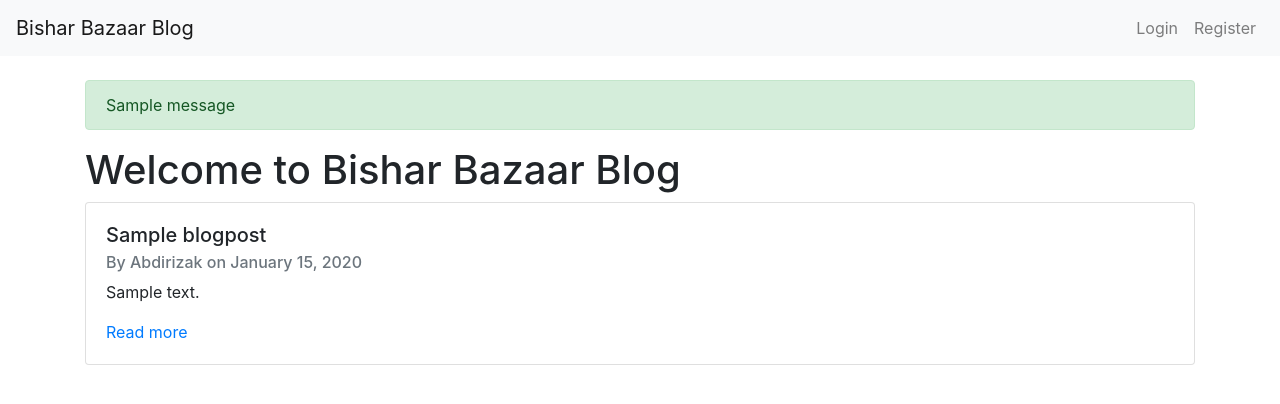
After one commit to Abdirizak0/Bishar_Bazaar_Blog, a Django app: page / in a window 1280 px wide. The commit adds this page. Shown: the top 404 px of the page. Run offline with Django 5.2, Linux system fonts and the light colour scheme; data comes from the database, SQL or seed files in the repository; both versions use the stored data as it was after the commit; tables that the repository leaves empty hold one stand-in row (values such as "Sample post"); one stand-in notice (Sample message) is shown; some libraries are stand-ins or nearby versions.

Commit message:
Implement create functionality for blog posts

```diff
--- a/Bazaarblog/templates/Bazaarblog/home.html
+++ b/Bazaarblog/templates/Bazaarblog/home.html
@@ -8,7 +8,7 @@
             <h5 class="card-title">{{ post.title }}</h5>
             <h6 class="card-subtitle mb-2 text-muted">By {{ post.author.username }} on {{ post.created_at|date:"F d, Y" }}</h6>
             <p class="card-text">{{ post.content|truncatewords:50 }}</p>
-                <a href="#" class="card-link">Read more</a>
+            <a href="{% url 'post_detail' post.pk %}" class="card-link">Read more</a>
         </div>
     </div>
 {% empty %}
--- /dev/null
+++ b/Bazaarblog/templates/base.html
@@ -0,0 +1,41 @@
+<!DOCTYPE html>
+<html lang="en">
+<head>
+    <meta charset="UTF-8">
+    <meta name="viewport" content="width=device-width, initial-scale=1.0">
+    <title>{% block title %}Bishar Bazaar Blog{% endblock %}</title>
+    <link rel="stylesheet" href="https://stackpath.bootstrapcdn.com/bootstrap/4.5.2/css/bootstrap.min.css">
+</head>
+<body>
+    <nav class="navbar navbar-expand-lg navbar-light bg-light">
+        <a class="navbar-brand" href="{% url 'home' %}">Bishar Bazaar Blog</a>
+        <div class="navbar-nav ml-auto">
+            {% if user.is_authenticated %}
+                <span class="navbar-text mr-3">Welcome, {{ user.username }}!</span>
+                <a class="nav-item nav-link" href="{% url 'create_post' %}">Create Post</a>
+                <a class="nav-item nav-link" href="{% url 'logout' %}">Logout</a>
+            {% else %}
+                <a class="nav-item nav-link" href="{% url 'login' %}">Login</a>
+                <a class="nav-item nav-link" href="{% url 'register' %}">Register</a>
+            {% endif %}
+        </div>
+    </nav>
+
+    <div class="container mt-4">
+        {% if messages %}
+            {% for message in messages %}
+                <div class="alert alert-{{ message.tags }}">
+                    {{ message }}
+                </div>
+            {% endfor %}
+        {% endif %}
+
+        {% block content %}
+        {% endblock %}
+    </div>
+
+    <script src="https://code.jquery.com/jquery-3.5.1.slim.min.js"></script>
+    <script src="https://cdn.jsdelivr.net/npm/@popperjs/core@2.5.3/dist/umd/popper.min.js"></script>
+    <script src="https://stackpath.bootstrapcdn.com/bootstrap/4.5.2/js/bootstrap.min.js"></script>
+</body>
+</html>
--- a/Bazaarblog/urls.py
+++ b/Bazaarblog/urls.py
@@ -5,4 +5,5 @@
     path('', views.home, name='home'),
     path('register/', views.register, name='register'),
     path('create/', views.create_post, name='create_post'),
+    path('post/<int:pk>/', views.post_detail, name='post_detail'),
 ]
--- a/Bazaarblog/views.py
+++ b/Bazaarblog/views.py
@@ -1,14 +1,13 @@
- #Bazaarblog/views.py
-
-from django.shortcuts import render, redirect
+from django.shortcuts import render, redirect, get_object_or_404
 from django.contrib.auth import login
 from django.contrib import messages
+from django.contrib.auth.decorators import login_required
 from .models import BlogPost
-from .forms import UserRegistrationForm
+from .forms import UserRegistrationForm, BlogPostForm
 
 def home(request):
     posts = BlogPost.objects.all().order_by('-created_at')
-    return render(request, 'home.html', {'posts': posts})
+    return render(request, 'Bazaarblog/home.html', {'posts': posts})
 
 def register(request):
     if request.method == 'POST':
@@ -21,3 +20,21 @@
     else:
         form = UserRegistrationForm()
     return render(request, 'registration/register.html', {'form': form})
+
+@login_required
+def create_post(request):
+    if request.method == 'POST':
+        form = BlogPostForm(request.POST)
+        if form.is_valid():
+            post = form.save(commit=False)
+            post.author = request.user
+            post.save()
+            messages.success(request, 'Your blog post was created successfully!')
+            return redirect('home')
+    else:
+        form = BlogPostForm()
+    return render(request, 'create_post.html', {'form': form})
+
+def post_detail(request, pk):
+    post = get_object_or_404(BlogPost, pk=pk)
+    return render(request, 'post_detail.html', {'post': post})
```
Also changed, not shown: Bazaarblog/templates/Bazaarblog/post.html (added, +10 -0 lines), BisharBazaarBlog/settings.py (+6 -2 lines), Bazaarblog/forms.py (renamed from Bazaarblog/ forms.py), Bazaarblog/migrations/0001_initial.py (added), db.sqlite3. Lines whose indentation alone changed are shown as unchanged.
